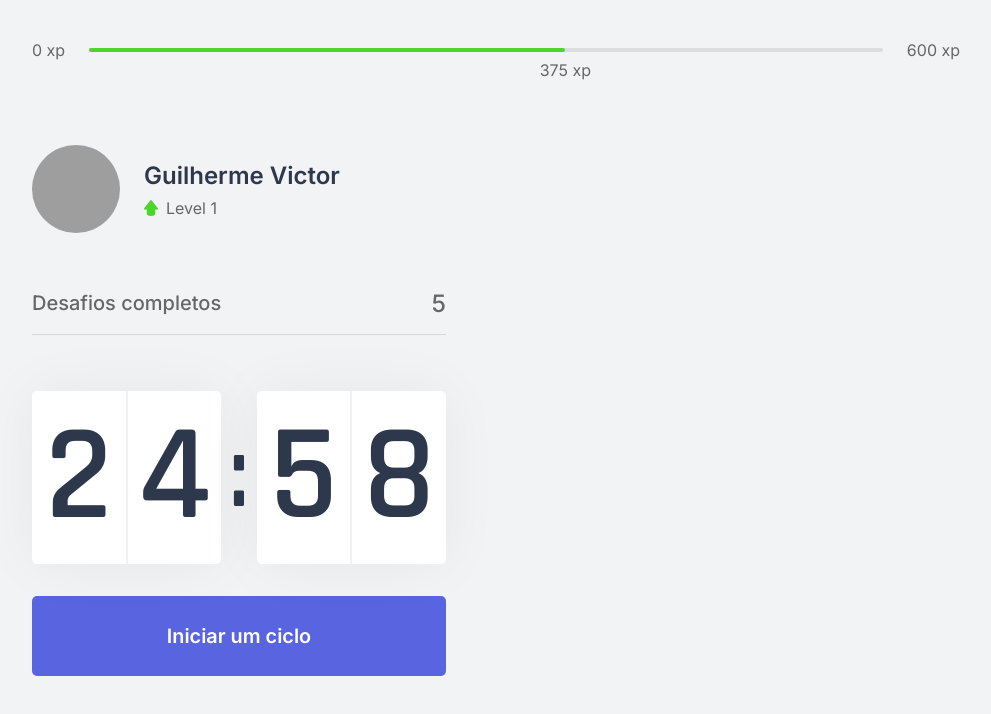
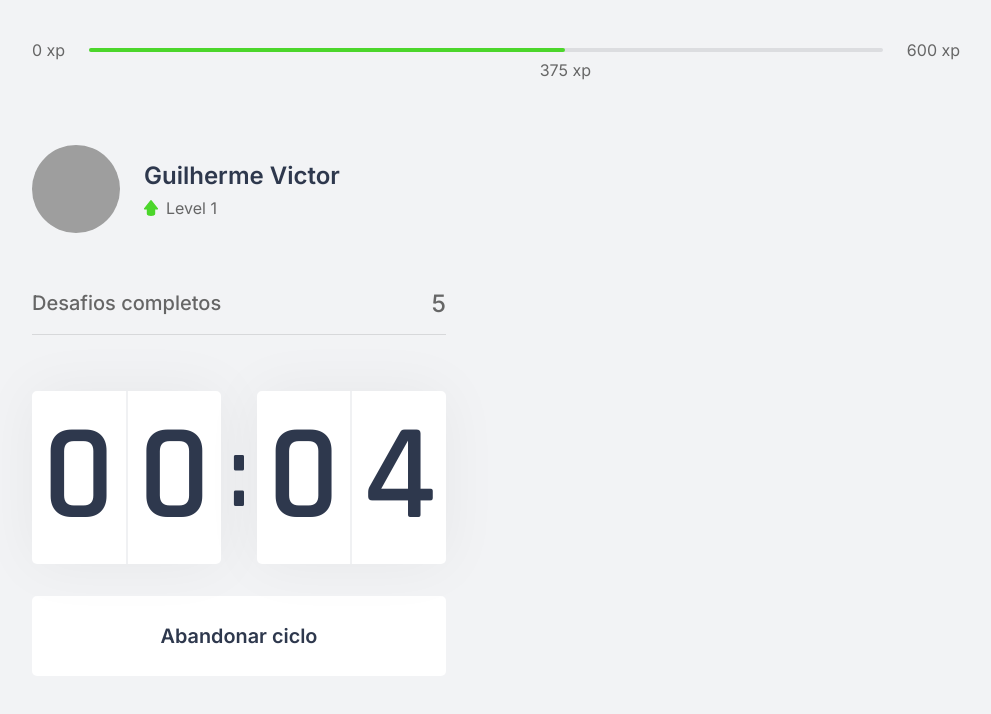
Before and after one commit to guivictorr/moveit, a Next.js app: page / in a window 1280 px wide. Both pictures are taken after a click on the button "Iniciar um ciclo". Shown: the top 714 px of the page, without its empty margins (144-1135 px from the left). Built offline with nearby package versions, Linux system fonts and the light colour scheme; grey boxes are pictures that could not be loaded.

Commit message:
feat(countdown): finalized countdown logic

```diff
--- a/pages/_document.tsx
+++ b/pages/_document.tsx
@@ -11,7 +11,6 @@
             rel="stylesheet"
           />
           <link rel="shortcut icon" href="favicon.png" type="image/png" />
-          <title>Move.it</title>
         </Head>
         <body>
           <Main />
--- a/pages/index.tsx
+++ b/pages/index.tsx
@@ -1,3 +1,5 @@
+import Head from 'next/head';
+
 import styles from '../src/styles/pages/Home.module.scss';
 
 import ExperienceBar from '../src/components/ExperienceBar';
@@ -8,6 +10,9 @@
 export default function Home() {
   return (
     <div className={styles.container}>
+      <Head>
+        <title>Move.it</title>
+      </Head>
       <ExperienceBar />
 
       <section>
--- a/src/components/Countdown.tsx
+++ b/src/components/Countdown.tsx
@@ -1,9 +1,13 @@
 import { useEffect, useState } from 'react';
 import styles from '../styles/components/Countdown.module.scss';
 
+// eslint-disable-next-line no-undef
+let countdownTimeout: NodeJS.Timeout;
+
 export default function Countdown() {
-  const [time, setTime] = useState(25 * 60);
-  const [active, setActive] = useState(false);
+  const [time, setTime] = useState(0.1 * 60);
+  const [isActive, setIsActive] = useState(false);
+  const [hasFinished, setHasFinished] = useState(false);
 
   const minutes = Math.floor(time / 60);
   const seconds = time % 60;
@@ -12,16 +16,25 @@
   const [secondLeft, secondRight] = String(seconds).padStart(2, '0').split('');
 
   function startCountdown() {
-    setActive(true);
+    setIsActive(true);
+  }
+
+  function resetCountdown() {
+    clearTimeout(countdownTimeout);
+    setIsActive(false);
+    setTime(25 * 60);
   }
 
   useEffect(() => {
-    if (active && time > 0) {
-      setTimeout(() => {
+    if (isActive && time > 0) {
+      countdownTimeout = setTimeout(() => {
         setTime(time - 1);
       }, 1000);
+    } else if (isActive && time === 0) {
+      setHasFinished(true);
+      setIsActive(false);
     }
-  }, [active, time]);
+  }, [isActive, time]);
 
   return (
     <div>
@@ -37,6 +50,21 @@
         </div>
       </div>
 
+      {hasFinished ? (
+        <button disabled type="button" className={styles.countdownButton}>
+          Ciclo encerrado
+        </button>
+      ) : (
+        <>
+          {isActive ? (
+            <button
+              type="button"
+              onClick={resetCountdown}
+              className={`${styles.countdownButton} ${styles.countdownButtonActive}`}
+            >
+              Abandonar ciclo
+            </button>
+          ) : (
             <button
               type="button"
               onClick={startCountdown}
@@ -44,6 +72,9 @@
             >
               Iniciar um ciclo
             </button>
+          )}
+        </>
+      )}
     </div>
   );
 }
--- a/src/styles/components/Countdown.module.scss
+++ b/src/styles/components/Countdown.module.scss
@@ -52,7 +52,23 @@
   font-weight: 600;
   transition: background 0.4s ease;
 
-  &:hover {
+  &:not(:disabled):hover {
     background: $blue-dark;
   }
+
+  &:disabled {
+    cursor: not-allowed;
+    background: $white;
+    color: $text;
+  }
 }
+
+.countdownButtonActive {
+  background: $white;
+  color: $title;
+
+  &:hover {
+    background: $red;
+    color: $white;
+  }
+}
```
Lines whose indentation alone changed are shown as unchanged.
